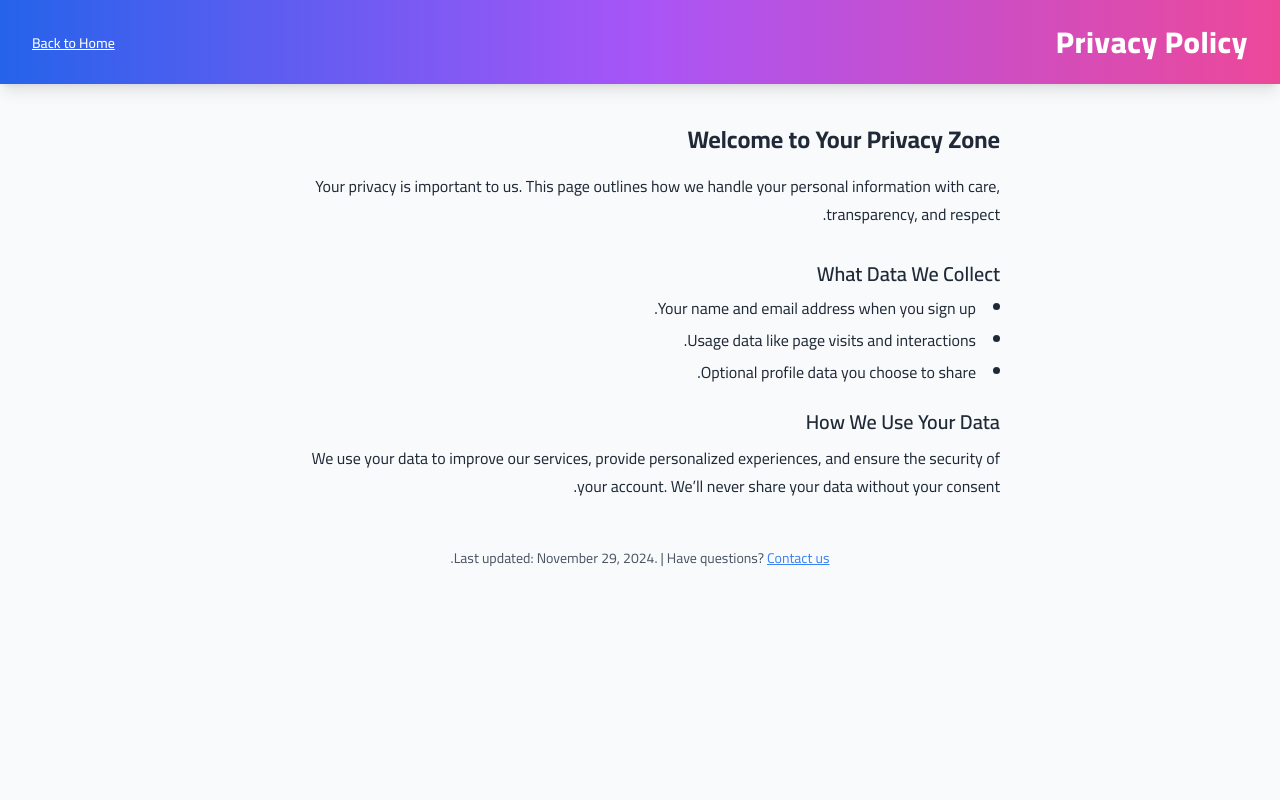
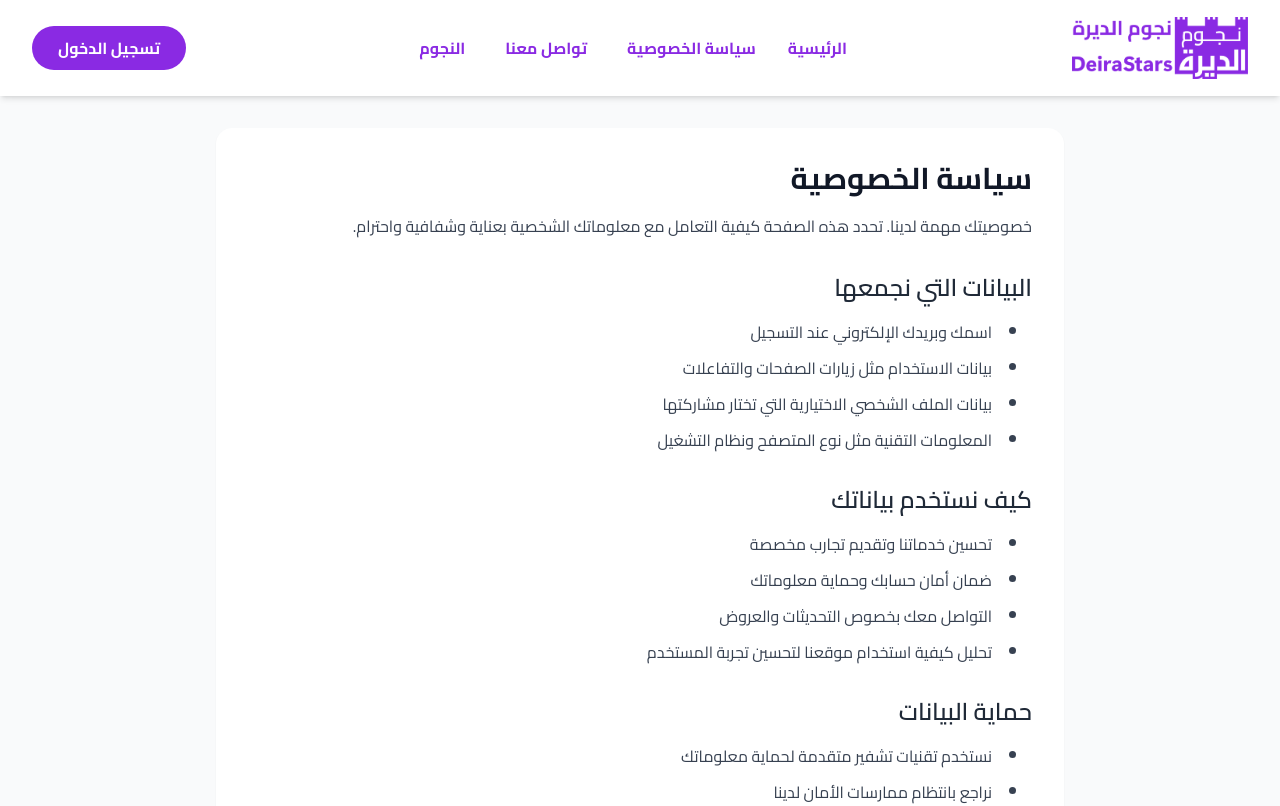
Before and after one commit to 0xBadawy/Nogoom.El-Deira, a React (Vite) app: page /privacy-policy in a window 1280 px wide. Shown: the top 806 px of the page. Built offline with nearby package versions, Linux system fonts and the light colour scheme; no server answers; the database is empty; a web font is replaced by a local one.

Commit message:
Add Privacy Policy components and content, including PrivacyHeader, PrivacySection, PrivacyList, and PrivacyFooter, and integrate them into the PrivacyPolicy page.

```diff
--- a/src/Components/navigation/Navbar.jsx
+++ b/src/Components/navigation/Navbar.jsx
@@ -7,6 +7,7 @@ import { useScrollPosition } from "../../hooks/useScrollPosition";
 import LogoWhite from "../../assets/Images/Logo/Deira-logo.png";
 import LogoPrimary from "../../assets/Images/Logo/Deira-logo_colored.png";
 import Image from "../../assets/Images/LoginStar.jpg";
+import { useLocation } from "react-router-dom";
 
 const pages = [
   { path: "/", label: "الرئيسية" },
@@ -22,7 +23,14 @@ const mockUser = {
 };
 
 const Navbar = () => {
-  const isScrolled = useScrollPosition();
+  let isScrolled = useScrollPosition();
+    const location = useLocation();
+    if (location.pathname === "/privacy-policy") {
+      isScrolled= true;
+    }
+
+
+
 
   const handleLogout = () => {
     // Implement logout logic here
--- a/src/Pages/PrivacyPolicy.jsx
+++ b/src/Pages/PrivacyPolicy.jsx
@@ -1,67 +1,37 @@
 import React from "react";
-
-const Header = () => {
-  return (
-    <header className="bg-gradient-to-r from-blue-600 via-purple-500 to-pink-500 text-white py-6 px-8 shadow-lg">
-      <div className="flex items-center justify-between">
-        <h1 className="text-3xl font-extrabold tracking-wide">
-          Privacy Policy
-        </h1>
-        <nav>
-          <a
-            href="/"
-            className="text-sm font-medium underline hover:text-pink-300 transition duration-200"
-          >
-            Back to Home
-          </a>
-        </nav>
-      </div>
-    </header>
-  );
-};
+import Navbar from "../components/navigation/Navbar";
+import PrivacyHeader from "./privacy/PrivacyHeader";
+import PrivacySection from "./privacy/PrivacySection";
+import PrivacyList from "./privacy/PrivacyList";
+import PrivacyFooter from "./privacy/PrivacyFooter";
+import { privacyContent } from "../data/privacyContent";
 
 const PrivacyPolicy = () => {
   return (
-    <div className="min-h-screen bg-gray-50">
-      <Header />
-      <main className="max-w-3xl mx-auto py-10 px-6 text-gray-800">
-        <section className="mb-8">
-          <h2 className="text-2xl font-bold mb-4">
-            Welcome to Your Privacy Zone
-          </h2>
-          <p className="leading-7">
-            Your privacy is important to us. This page outlines how we handle
-            your personal information with care, transparency, and respect.
-          </p>
-        </section>
-        <section>
-          <h3 className="text-xl font-semibold mb-2">What Data We Collect</h3>
-          <ul className="list-disc list-inside ml-4 space-y-2">
-            <li>Your name and email address when you sign up.</li>
-            <li>Usage data like page visits and interactions.</li>
-            <li>Optional profile data you choose to share.</li>
-          </ul>
-        </section>
-        <section className="mt-6">
-          <h3 className="text-xl font-semibold mb-2">How We Use Your Data</h3>
-          <p className="leading-7">
-            We use your data to improve our services, provide personalized
-            experiences, and ensure the security of your account. We’ll never
-            share your data without your consent.
-          </p>
-        </section>
-        <footer className="mt-12 text-center text-gray-600">
-          <p className="text-sm">
-            Last updated: November 29, 2024. | Have questions?{" "}
-            <a
-              href="/contact"
-              className="text-blue-500 underline hover:text-blue-700"
-            >
-              Contact us
-            </a>
-            .
-          </p>
-        </footer>
+    <div className="min-h-screen bg-gray-50" style={{ direction: "rtl" }}>
+      <Navbar />
+      <main className="max-w-4xl mx-auto py-32 px-6">
+        <div className="bg-white rounded-2xl shadow-sm p-8">
+          <PrivacyHeader
+            title={privacyContent.header.title}
+            description={privacyContent.header.description}
+          />
+
+
+          <PrivacySection title={privacyContent.dataCollection.title}>
+            <PrivacyList items={privacyContent.dataCollection.items} />
+          </PrivacySection>
+
+          <PrivacySection title={privacyContent.dataUsage.title}>
+            <PrivacyList items={privacyContent.dataUsage.items} />
+          </PrivacySection>
+
+          <PrivacySection title={privacyContent.dataProtection.title}>
+            <PrivacyList items={privacyContent.dataProtection.items} />
+          </PrivacySection>
+
+          <PrivacyFooter lastUpdated="29 نوفمبر 2024" />
+        </div>
       </main>
     </div>
   );
--- /dev/null
+++ b/src/Pages/privacy/PrivacyFooter.jsx
@@ -0,0 +1,25 @@
+import React from 'react';
+import { Link } from 'react-router-dom';
+import PropTypes from 'prop-types';
+
+const PrivacyFooter = ({ lastUpdated }) => {
+  return (
+    <footer className="mt-12 text-center text-gray-600 border-t pt-6">
+      <p className="text-sm">
+        آخر تحديث: {lastUpdated} | هل لديك أسئلة؟{' '}
+        <Link
+          to="/contact"
+          className="text-primary hover:text-primaryHover transition-colors duration-300"
+        >
+          تواصل معنا
+        </Link>
+      </p>
+    </footer>
+  );
+};
+
+PrivacyFooter.propTypes = {
+  lastUpdated: PropTypes.string.isRequired
+};
+
+export default PrivacyFooter;
--- /dev/null
+++ b/src/Pages/privacy/PrivacyHeader.jsx
@@ -0,0 +1,18 @@
+import React from 'react';
+import PropTypes from 'prop-types';
+
+const PrivacyHeader = ({ title, description }) => {
+  return (
+    <section className="mb-8 text-right">
+      <h2 className="text-3xl font-bold mb-4 text-gray-900">{title}</h2>
+      <p className="leading-7 text-gray-700">{description}</p>
+    </section>
+  );
+};
+
+PrivacyHeader.propTypes = {
+  title: PropTypes.string.isRequired,
+  description: PropTypes.string.isRequired
+};
+
+export default PrivacyHeader;
--- /dev/null
+++ b/src/Pages/privacy/PrivacyList.jsx
@@ -0,0 +1,18 @@
+import React from 'react';
+import PropTypes from 'prop-types';
+
+const PrivacyList = ({ items }) => {
+  return (
+    <ul className="list-disc list-inside space-y-3 pr-4">
+      {items.map((item, index) => (
+        <li key={index} className="text-gray-700">{item}</li>
+      ))}
+    </ul>
+  );
+};
+
+PrivacyList.propTypes = {
+  items: PropTypes.arrayOf(PropTypes.string).isRequired
+};
+
+export default PrivacyList;
--- /dev/null
+++ b/src/Pages/privacy/PrivacySection.jsx
@@ -0,0 +1,18 @@
+import React from 'react';
+import PropTypes from 'prop-types';
+
+const PrivacySection = ({ title, children }) => {
+  return (
+    <section className="mb-8 text-right">
+      <h3 className="text-2xl font-semibold mb-4 text-gray-800">{title}</h3>
+      <div className="text-gray-700">{children}</div>
+    </section>
+  );
+};
+
+PrivacySection.propTypes = {
+  title: PropTypes.string.isRequired,
+  children: PropTypes.node.isRequired
+};
+
+export default PrivacySection;
--- /dev/null
+++ b/src/data/privacyContent.js
@@ -0,0 +1,33 @@
+export const privacyContent = {
+  header: {
+    title: "سياسة الخصوصية",
+    description: "خصوصيتك مهمة لدينا. تحدد هذه الصفحة كيفية التعامل مع معلوماتك الشخصية بعناية وشفافية واحترام."
+  },
+  dataCollection: {
+    title: "البيانات التي نجمعها",
+    items: [
+      "اسمك وبريدك الإلكتروني عند التسجيل",
+      "بيانات الاستخدام مثل زيارات الصفحات والتفاعلات",
+      "بيانات الملف الشخصي الاختيارية التي تختار مشاركتها",
+      "المعلومات التقنية مثل نوع المتصفح ونظام التشغيل"
+    ]
+  },
+  dataUsage: {
+    title: "كيف نستخدم بياناتك",
+    items: [
+      "تحسين خدماتنا وتقديم تجارب مخصصة",
+      "ضمان أمان حسابك وحماية معلوماتك",
+      "التواصل معك بخصوص التحديثات والعروض",
+      "تحليل كيفية استخدام موقعنا لتحسين تجربة المستخدم"
+    ]
+  },
+  dataProtection: {
+    title: "حماية البيانات",
+    items: [
+      "نستخدم تقنيات تشفير متقدمة لحماية معلوماتك",
+      "نراجع بانتظام ممارسات الأمان لدينا",
+      "نقيد الوصول إلى البيانات الشخصية للموظفين المصرح لهم فقط",
+      "نحتفظ بنسخ احتياطية منتظمة لضمان سلامة البيانات"
+    ]
+  }
+};
```
Also changed, not shown: src/Stars/Profile/PublicProfile.jsx (indentation only).
